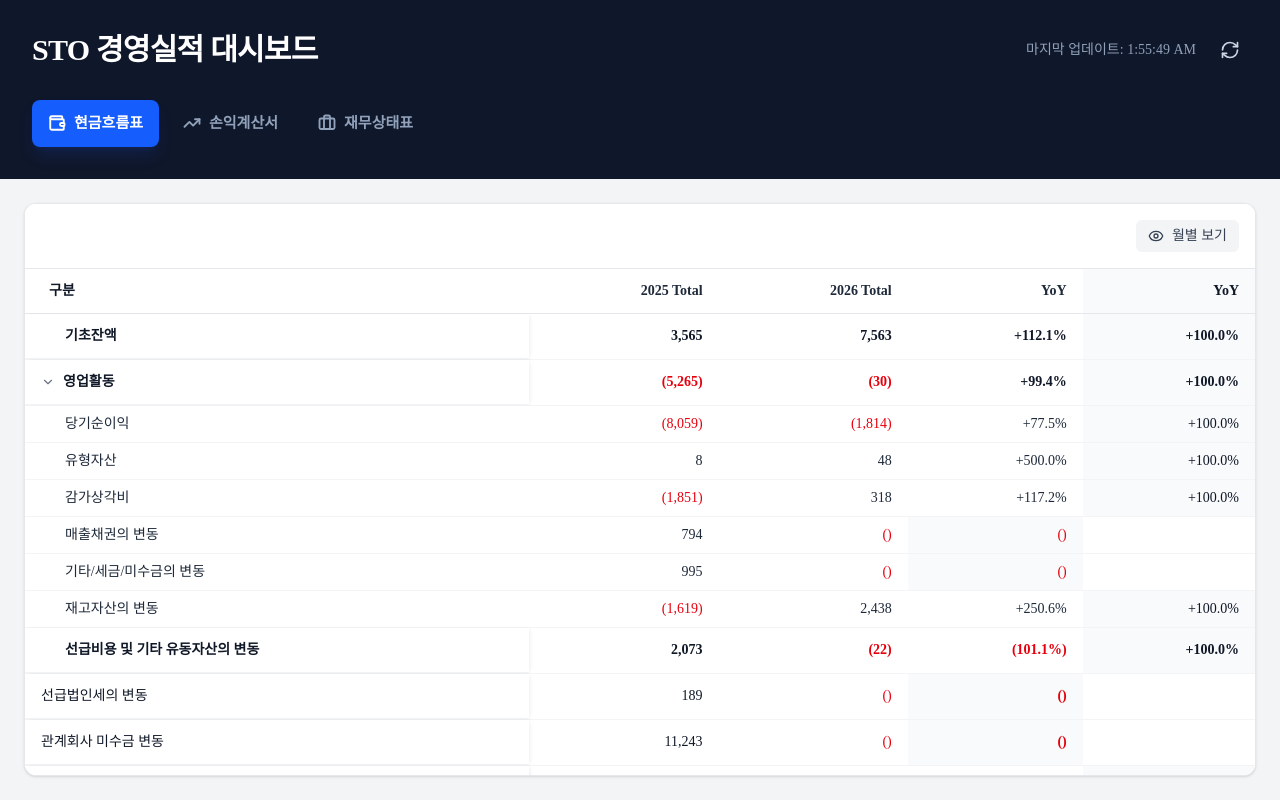
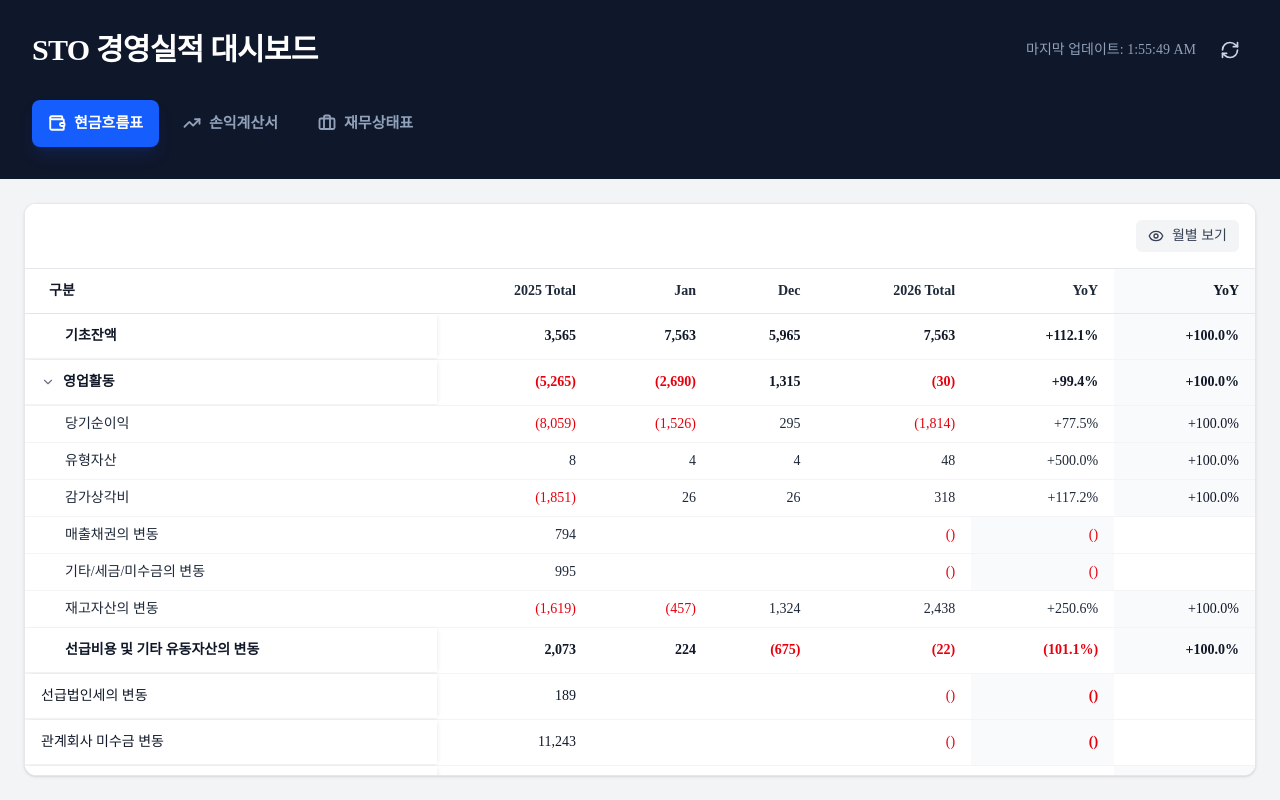
Before and after one commit to kyeongsoo88/stocashnew, a Next.js app: page / in a window 1280 px wide. Built offline with nearby package versions, Linux system fonts and the light colour scheme; a web font is replaced by a local one.

Commit message:
Feat: Adjust monthly toggle to hide Feb-Nov only (show Jan/Dec by default)

```diff
--- a/components/DataTable.tsx
+++ b/components/DataTable.tsx
@@ -41,11 +41,15 @@ export const DataTable: React.FC<DataTableProps> = ({ headers, rows, title }) =>
       indices.add(0);
     }
 
-    // 2. Hide Monthly columns if toggle is off
+    // 2. Hide Monthly columns (Feb-Nov) if toggle is off
     if (!showMonthly) {
-      const months = ["Jan", "Feb", "Mar", "Apr", "May", "Jun", "Jul", "Aug", "Sep", "Oct", "Nov", "Dec"];
+      // Hide Feb to Nov only
+      const monthsToHide = ["Feb", "Mar", "Apr", "May", "Jun", "Jul", "Aug", "Sep", "Oct", "Nov"];
+
       headers.forEach((header, index) => {
-        if (months.some(m => header.includes(m) && !header.includes("Total"))) {
+        // Check if header exactly matches month name or contains it (e.g. "Feb")
+        // Exclude "Total" columns just in case
+        if (monthsToHide.some(m => header.includes(m) && !header.includes("Total"))) {
           indices.add(index);
         }
       });
```
